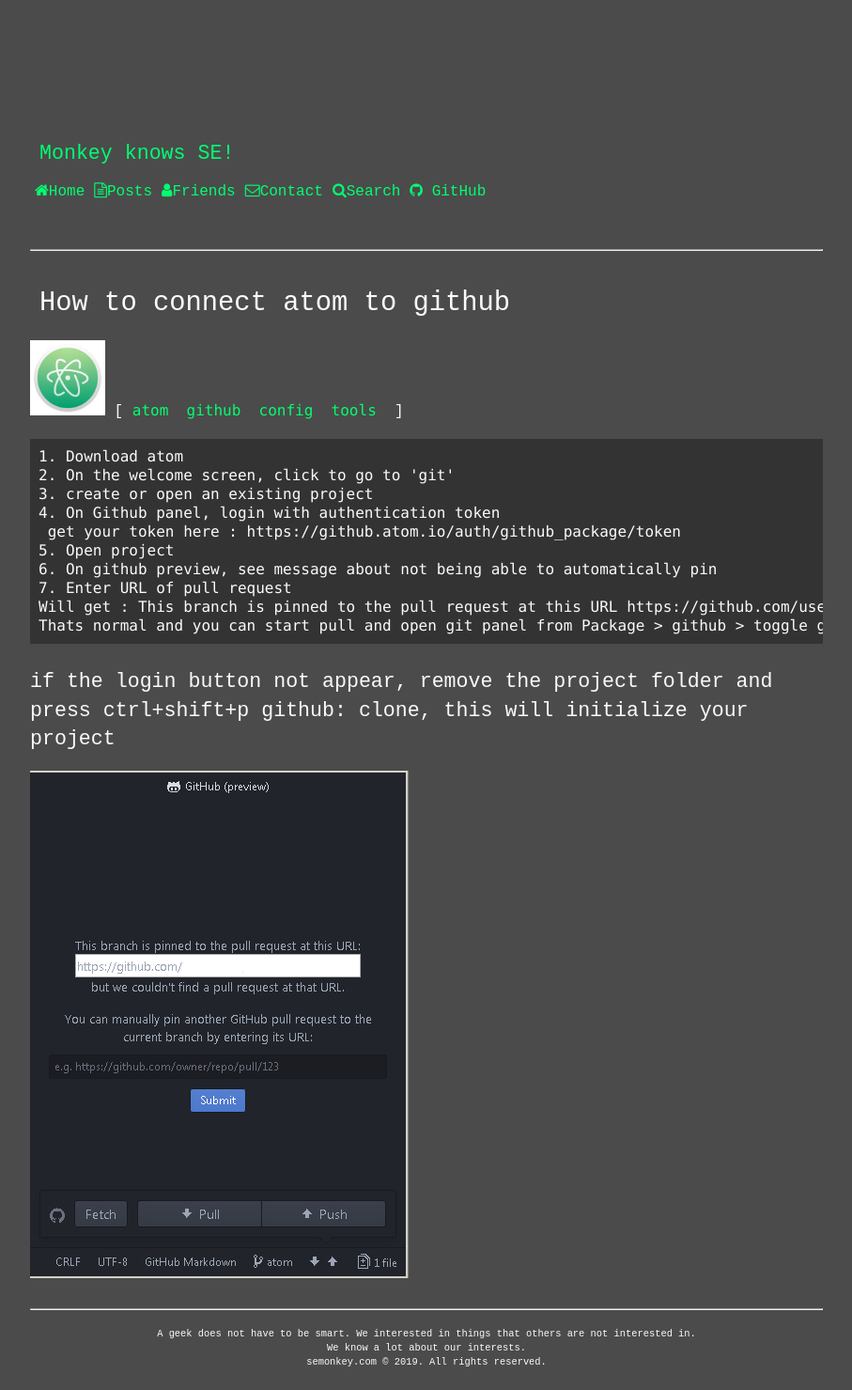
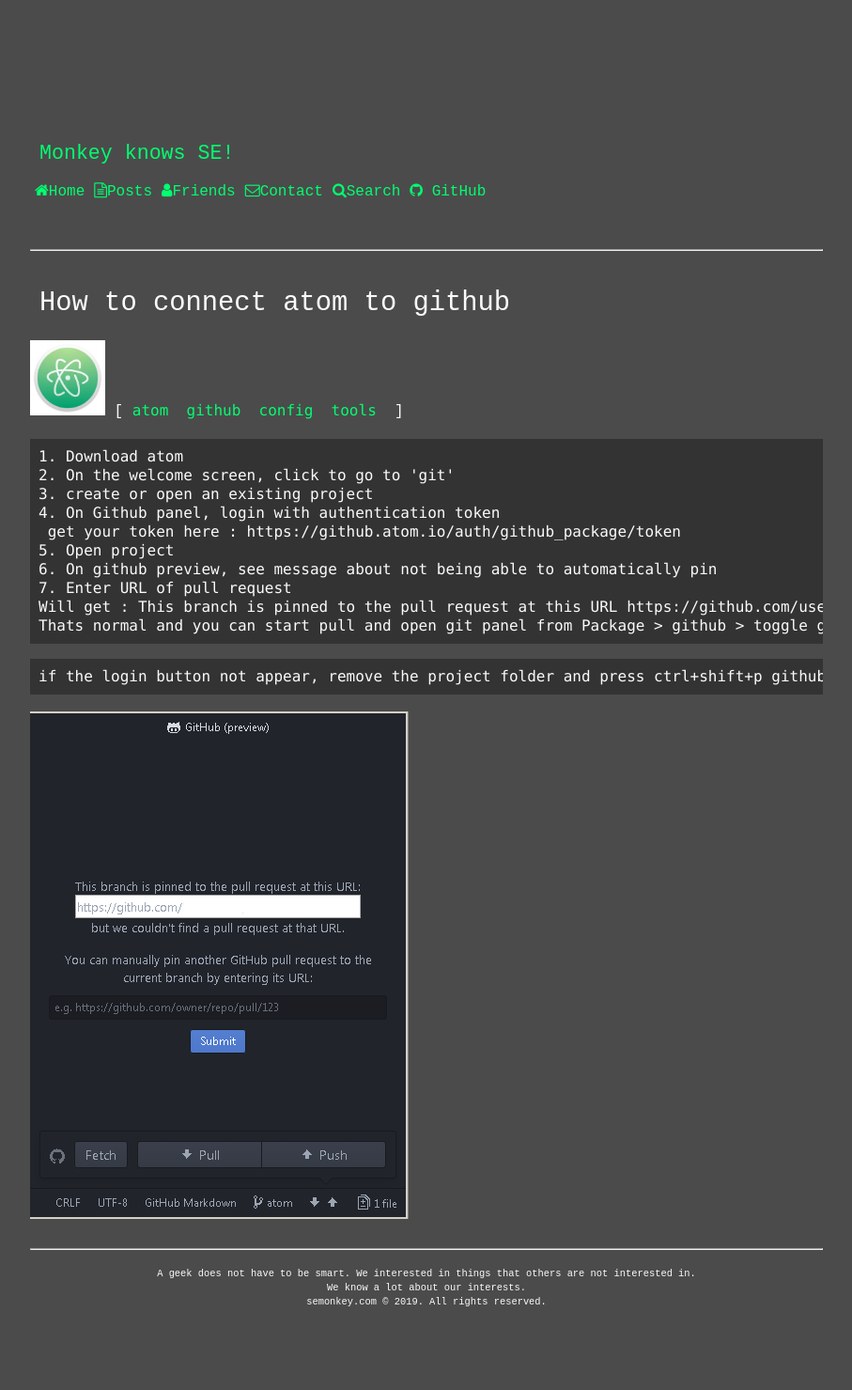
Before and after one commit to lumiere000/blog, a Jekyll site: the page built from _posts/2017-11-10-atom.md, in a window 1280 px wide. Shown: the whole page at 94% size, without its empty margins (186-1093 px from the left). Built offline with Jekyll 4.4.1, drawn with Linux system fonts in a browser that asks for light colours; nearby versions of some CDN libraries; after the commit the page ends 1416 px from its top, so only the background shows below that.

Commit message:
mark down added

````diff
--- a/_posts/2017-11-10-atom.md
+++ b/_posts/2017-11-10-atom.md
@@ -17,6 +17,8 @@
     Will get : This branch is pinned to the pull request at this URL https://github.com/username/ but we couldn't find a pull request at that URL.
     Thats normal and you can start pull and open git panel from Package > github > toggle git tab commit > push
 
-### if the login button not appear, remove the project folder and press ctrl+shift+p github: clone, this will initialize your project
+```
+if the login button not appear, remove the project folder and press ctrl+shift+p github: clone, this will initialize your project
+```
 
 ![atom_cap1](/img/atom_cap1.png)
````
